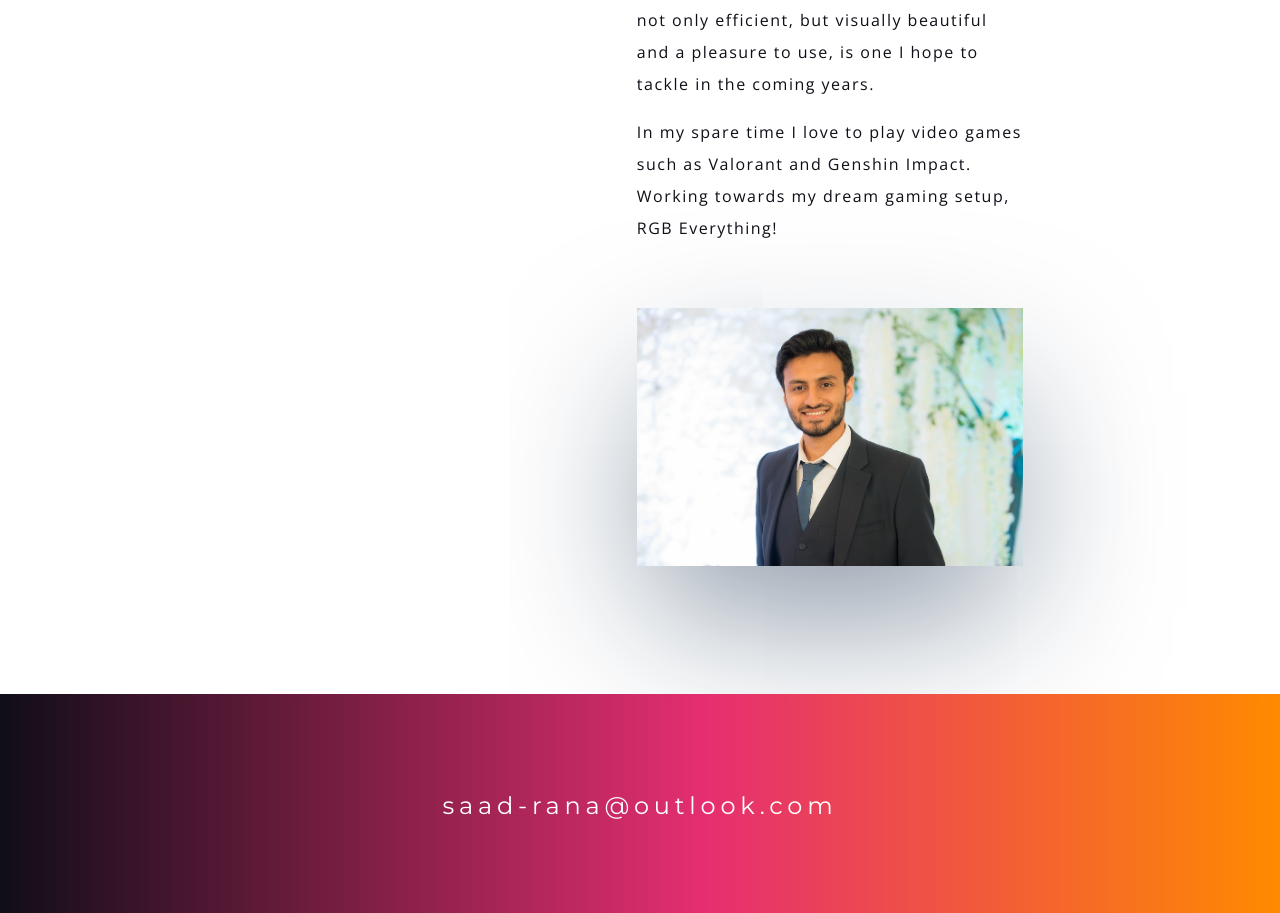
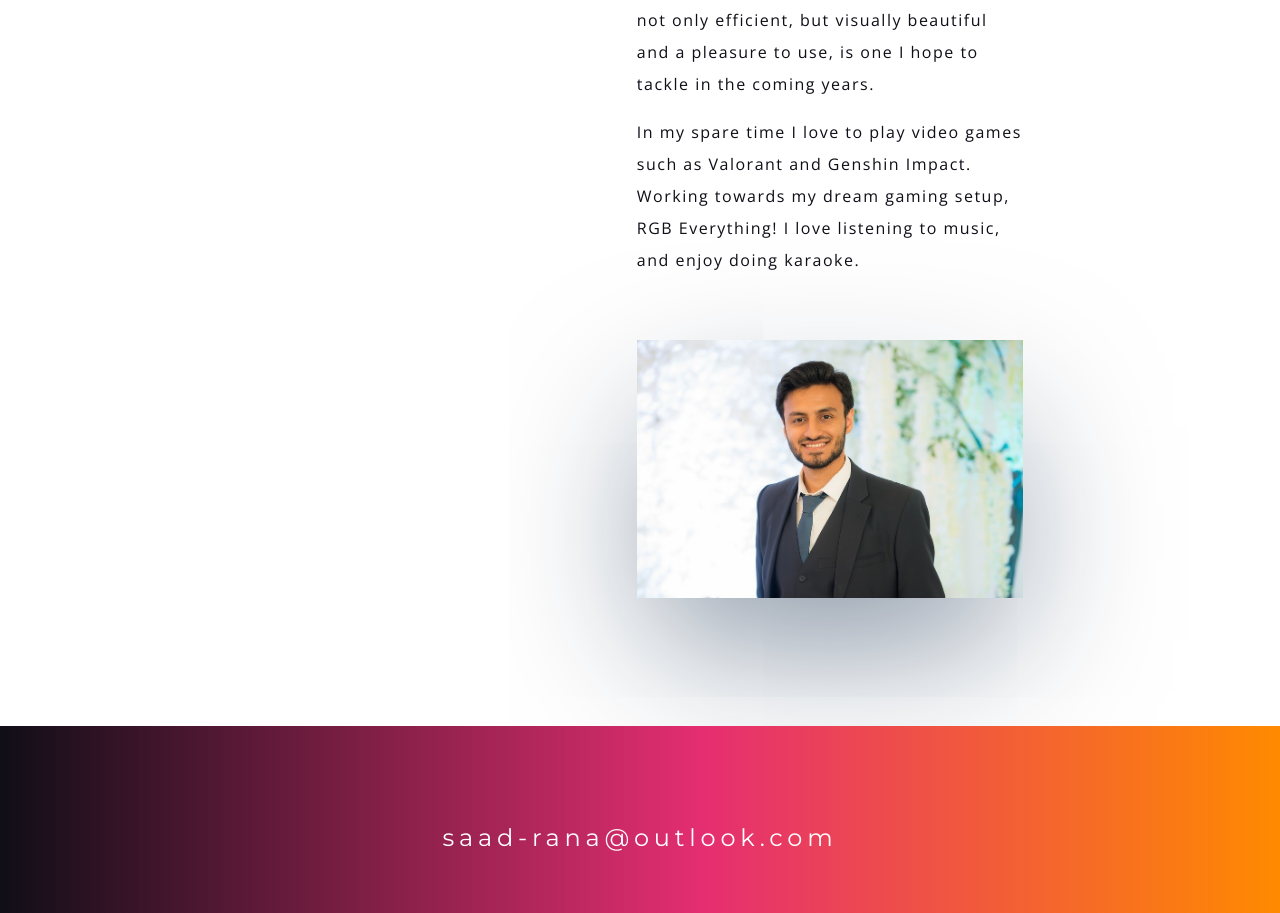
Before and after one commit to saadrana/portfolio-website, a React (Create React App) app: page /aboutPage in a window 1280 px wide. Shown: the part 1247-2160 px from the top of the page. Built offline with nearby package versions, Linux system fonts and the light colour scheme.

Commit message:
updated about

```diff
--- a/src/pages/about.jsx
+++ b/src/pages/about.jsx
@@ -134,7 +134,8 @@ const About = () => {
                 <p>
                   In my spare time I love to play video games such as Valorant
                   and Genshin Impact. Working towards my dream gaming setup, RGB
-                  Everything!
+                  Everything! I love listening to music, and enjoy doing
+                  karaoke.
                 </p>
               </div>
 
```
